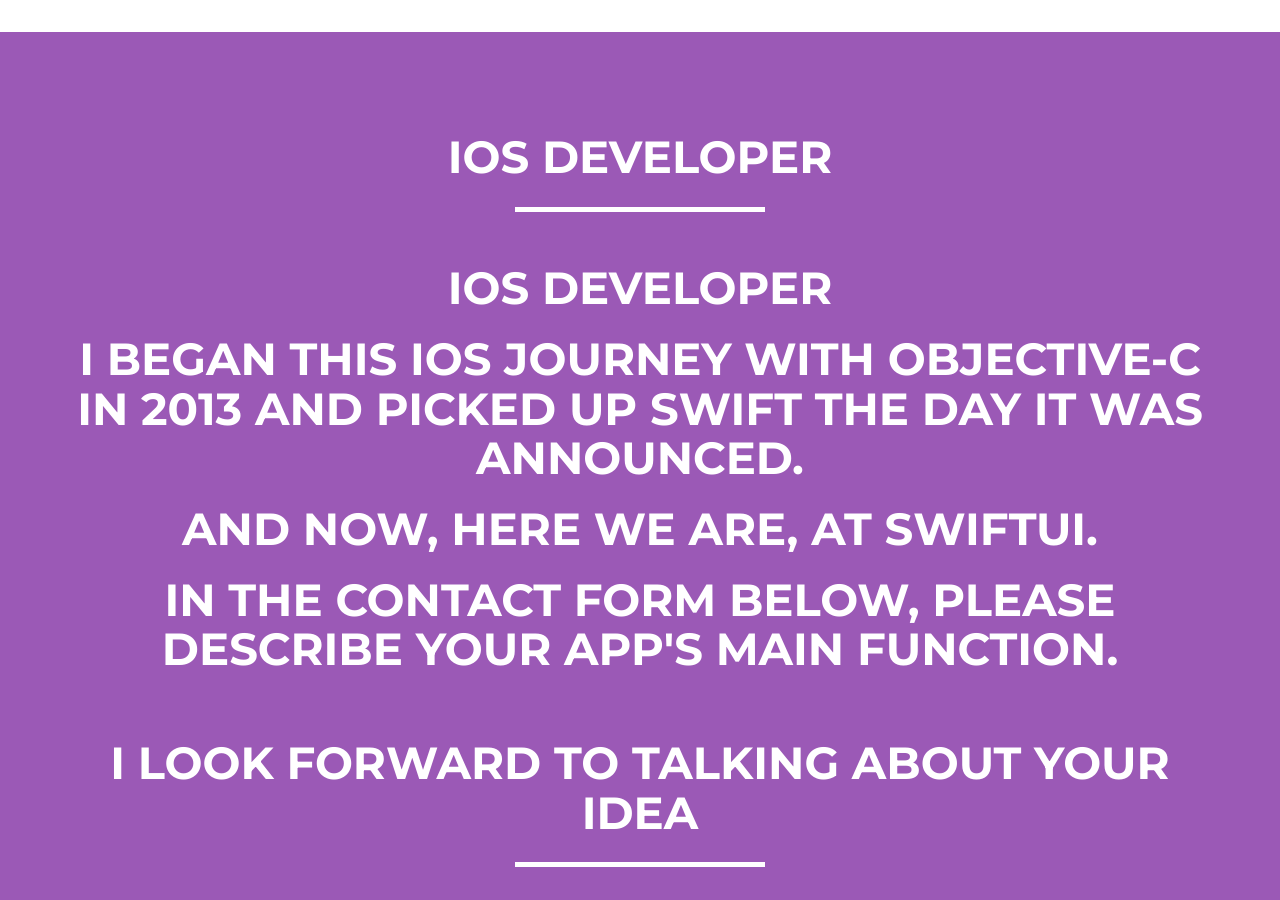
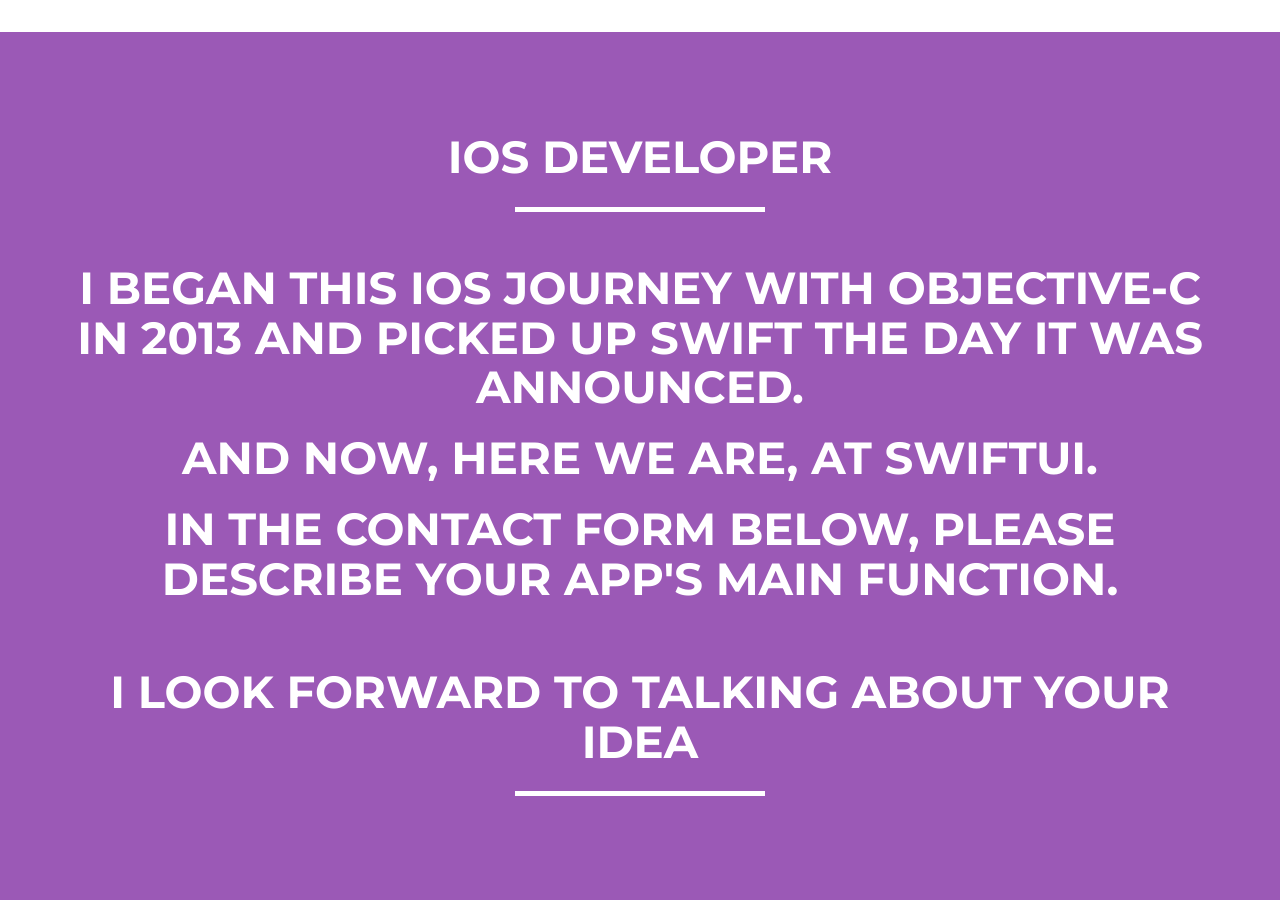
Before and after one commit to andrewcar/andrewcar.github.io, a Jekyll site: the page built from index.html, in a window 1280 px wide and 900 px high, scrolled down 1329 px. Built offline with Jekyll 4.4.1, drawn with Linux system fonts in a browser that asks for light colours.

Commit message:
Update about.html

```diff
--- a/_includes/about.html
+++ b/_includes/about.html
@@ -2,16 +2,12 @@
     <section class="success" id="about">
         <div class="container">
             <div class="row">
-                <div class="col-lg-12 text-center">
+                <div class="col-md-12 text-center">
                     <h2>iOS Developer</h2>
                     <hr class="star-light">
                 </div>
             </div>
              <center>
-                <br>
-                <div class="center-block">
-                    <h2>iOS Developer</h2>
-                </div>
                 <br>
                     <h2>I began this iOS journey with Objective-C in 2013 and picked up Swift the day it was announced.</h2>
                 <br>
```
